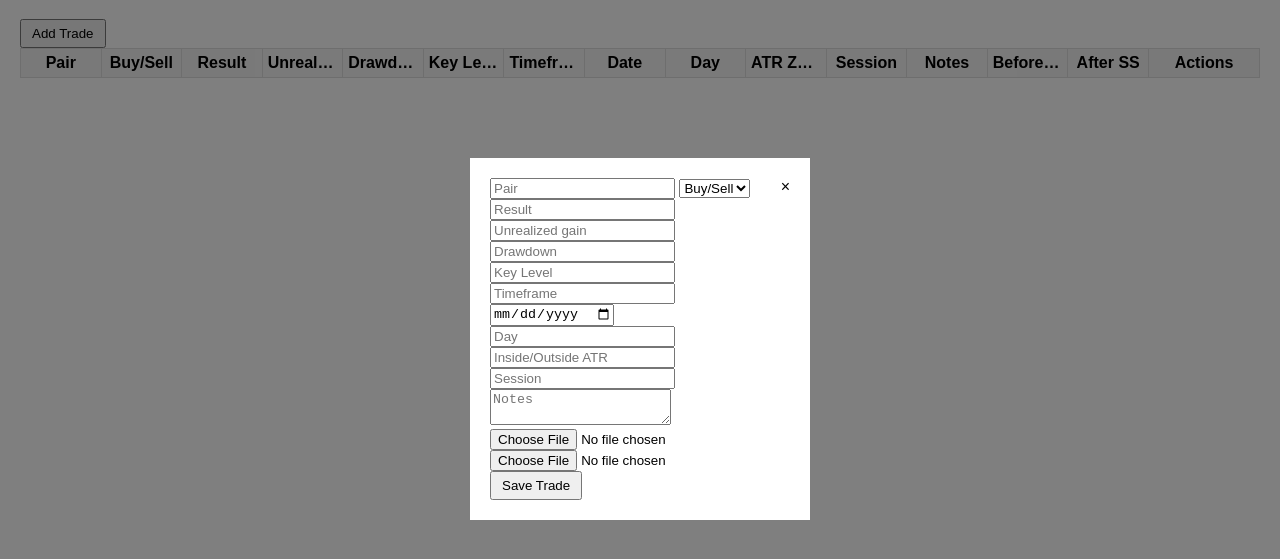
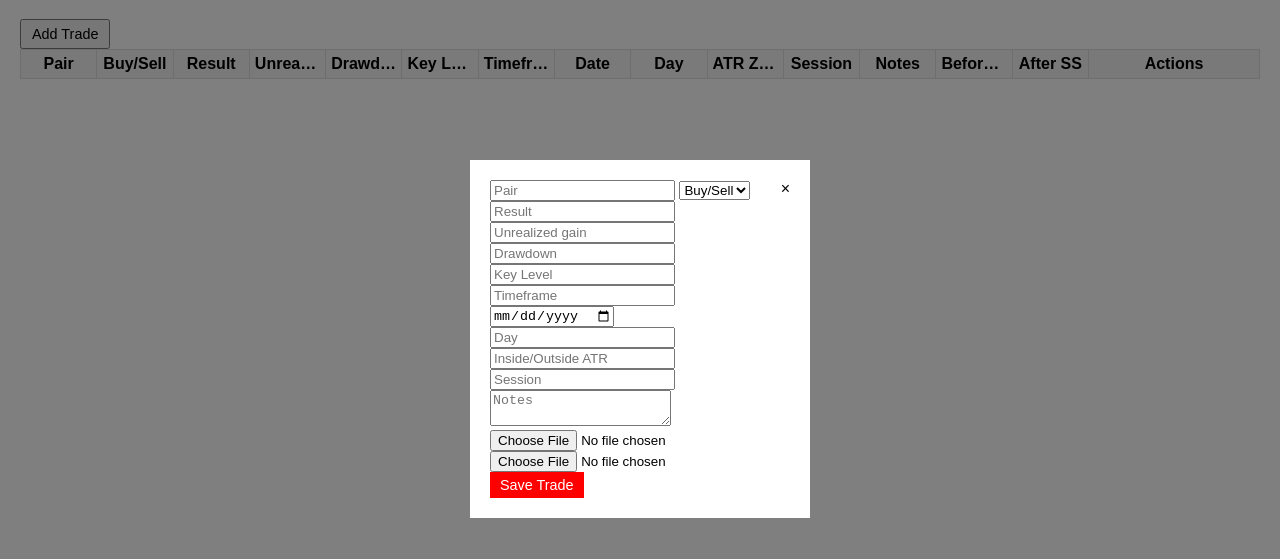
Before and after one commit to WilsonsPage/tradingjournal, a plain HTML site: page index.html in a window 1280 px wide. Both pictures are taken after a click on the button "Add Trade". Shown: the part 61-620 px from the top of the page. Drawn offline with Linux system fonts and the light colour scheme.

Commit message:
Update style.css

```diff
--- a/style.css
+++ b/style.css
@@ -2,20 +2,48 @@ body {
   font-family: sans-serif;
   margin: 20px;
 }
+
 table {
   width: 100%;
   border-collapse: collapse;
+  table-layout: fixed;    /* Fix column widths */
+  word-wrap: break-word;  /* Wrap text */
 }
+
 th, td {
   border: 1px solid #ddd;
   padding: 5px;
+  overflow: hidden;
+  text-overflow: ellipsis;
+  white-space: nowrap;
 }
+
 th {
   background: #f4f4f4;
 }
+
+th:last-child, td:last-child {
+  width: 160px;          /* Wider for two buttons */
+  white-space: nowrap;   /* Keep buttons on one line */
+}
+
 button {
   padding: 5px 10px;
+  margin-right: 5px;
+  font-size: 0.9em;
+  cursor: pointer;
 }
+
+button:last-child {
+  color: white;
+  background-color: red;
+  border: none;
+}
+
+button:hover {
+  opacity: 0.8;
+}
+
 .modal {
   position: fixed;
   top: 0; left: 0; right: 0; bottom: 0;
@@ -24,31 +52,18 @@ button {
   justify-content: center;
   align-items: center;
 }
+
 .modal-content {
   background: white;
   padding: 20px;
   width: 300px;
 }
+
 .hidden {
   display: none;
 }
+
 #closeModal {
   float: right;
   cursor: pointer;
 }
-table {
-  table-layout: fixed;    /* Fix column widths */
-  width: 100%;
-  word-wrap: break-word;  /* Wrap text */
-}
-
-th, td {
-  overflow: hidden;
-  text-overflow: ellipsis;
-  white-space: nowrap;
-}
-
-th:last-child, td:last-child {
-  width: 100px;          /* Give “Actions” column fixed width */
-  white-space: normal;   /* Allow buttons to wrap if needed */
-}
```
